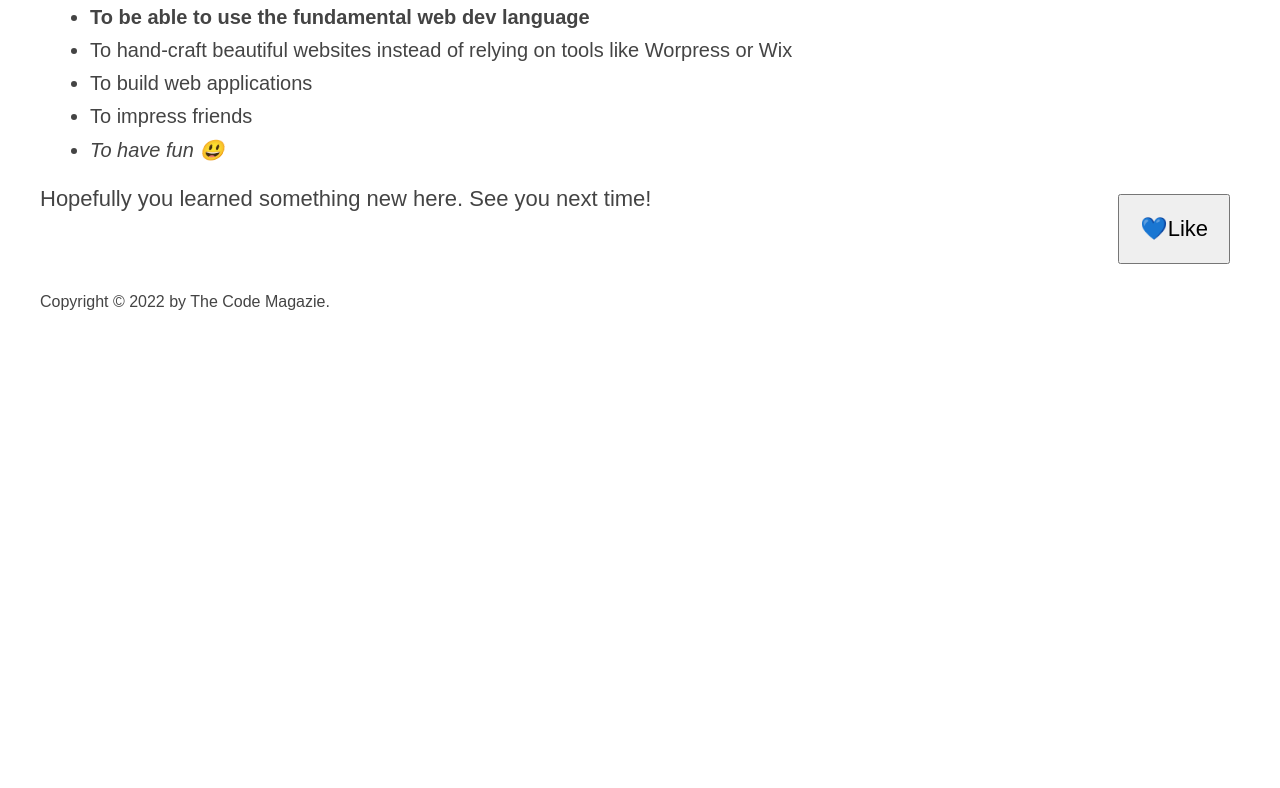
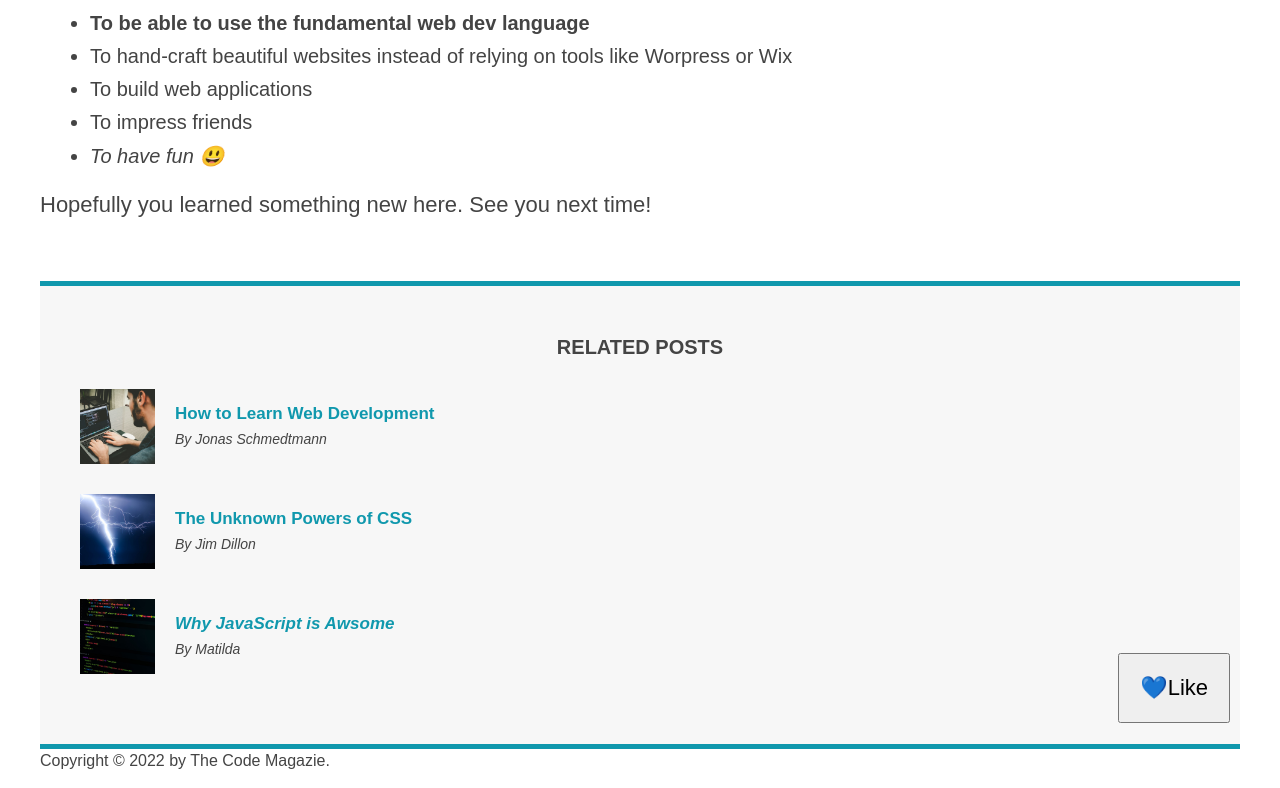
Before and after one commit to iramoz95/omnifood, a plain HTML site: page code/index.html in a window 1280 px wide. Shown: the part 1479-2267 px from the top of the page. Before the commit the page ends 1808 px from the top, so only its background shows below. Drawn offline with Linux system fonts and the light colour scheme.

Commit message:
Adding flexbox to our project

```diff
--- a/code/css/style.css
+++ b/code/css/style.css
@@ -201,7 +201,6 @@ nav a:link {
   padding: 20px;
   display: block; */
   margin-right: 20px;
-  margin-top: 10px;
   display: inline-block;
 }
 
@@ -248,12 +247,12 @@ h2::after {
 }
 
 /*Floats*/
+/*
 .author-img {
   float: left;
 }
 
 .author {
-  /* padding-left: 80px; */
   float: left;
   padding-top: 10px;
   margin-left: 20px;
@@ -287,4 +286,43 @@ aside {
 }
 footer {
   clear: both;
+} */
+
+/*FELXBOX*/
+.main-header {
+  display: flex;
+  align-items: center;
+  justify-content: space-between;
 }
+
+.author-box {
+  display: flex;
+  align-items: center;
+}
+
+.author {
+  margin-bottom: 0;
+  margin-left: 15px;
+}
+
+.related-post {
+  align-items: center;
+  display: flex;
+  gap: 20px;
+  margin-bottom: 30px;
+}
+
+.related-link:link {
+  font-size: 17px;
+  font-weight: bold;
+  font-size: normal;
+  margin-bottom: 5px;
+  display: block;
+}
+
+.related-author {
+  font-size: 14px;
+  font-style: italic;
+  font-weight: normal;
+  margin-bottom: 0;
+}
--- a/code/index.html
+++ b/code/index.html
@@ -22,6 +22,7 @@
       <article>
         <header class="post-header">
           <h2>The basic language of the Web: HTML</h2>
+          <div class="author-box">
             <img
               class="author-img"
               src="images/laura-jones.jpg"
@@ -29,9 +30,10 @@
               height="50"
               width="50"
             />
-          <p id="author" class="author">
+            <p class="author">
               Posted by <strong>Laura Jones</strong> on Monday, June 21st 2022.
             </p>
+          </div>
           <img
             class="post-image"
             src="images/post-img.jpg"
@@ -97,35 +99,41 @@
       <aside>
         <h4>Related posts</h4>
         <ul class="related">
-          <li>
+          <li class="related-post">
             <img
               src="./images/related-1.jpg"
               alt="young man conding in laptop"
               height="75"
               width="75"
             />
-            <a href="#">How to Learn Web Development</a>
+            <div>
+              <a href="#" class="related-link">How to Learn Web Development</a>
               <p class="related-author">By Jonas Schmedtmann</p>
+            </div>
           </li>
-          <li>
+          <li class="related-post">
             <img
               src="./images/related-2.jpg"
               alt="lightning"
               height="75"
               width="75"
             />
-            <a href="#">The Unknown Powers of CSS</a>
+            <div>
+              <a href="#" class="related-link">The Unknown Powers of CSS</a>
               <p class="related-author">By Jim Dillon</p>
+            </div>
           </li>
-          <li>
+          <li class="related-post">
             <img
               src="./images/related-3.jpg"
               alt="HTML code snippet"
               height="75"
               width="75"
             />
-            <a href="#">Why JavaScript is Awsome</a>
+            <div>
+              <a href="#" class="related-link">Why JavaScript is Awsome</a>
               <p class="related-author">By Matilda</p>
+            </div>
           </li>
         </ul>
       </aside>
```
Lines whose indentation alone changed are shown as unchanged.
